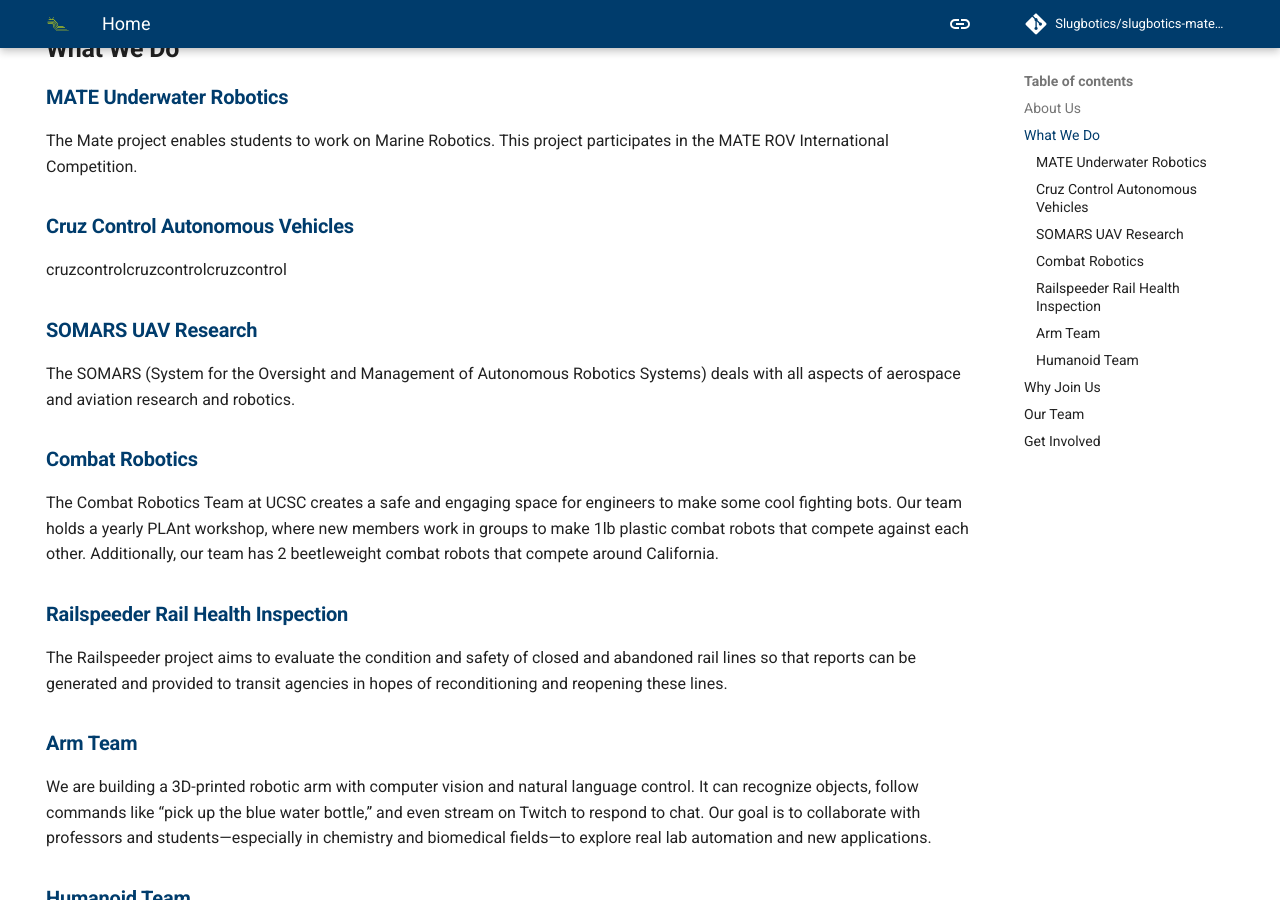
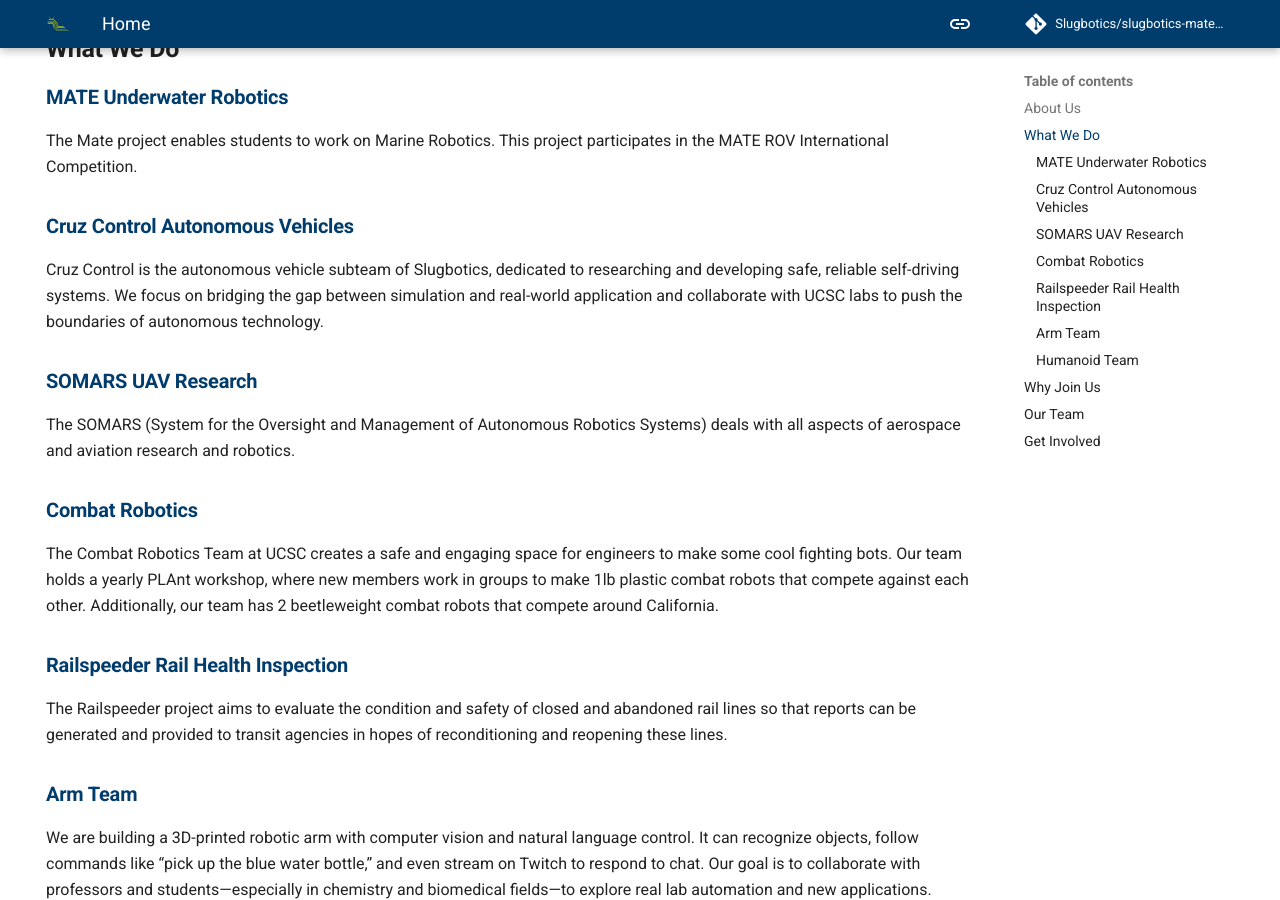
Before and after one commit to Slugbotics/slugbotics-material, an MkDocs documentation site: the page built from docs/index.md, in a window 1280 px wide and 900 px high, scrolled down 1159 px. Built offline with MkDocs 1.6.1 and Material for MkDocs 9.7.7, drawn with Linux system fonts in a browser that asks for light colours; comment, search, counter and statistics services are not loaded.

Commit message:
Update Cruz Control description on index.html

```diff
--- a/docs/index.md
+++ b/docs/index.md
@@ -20,7 +20,7 @@
 
 ### [Cruz Control Autonomous Vehicles](projects/cruzcontrol)
 
-cruzcontrolcruzcontrolcruzcontrol
+Cruz Control is the autonomous vehicle subteam of Slugbotics, dedicated to researching and developing safe, reliable self-driving systems. We focus on bridging the gap between simulation and real-world application and collaborate with UCSC labs to push the boundaries of autonomous technology.
 
 ### [SOMARS UAV Research](projects/somars)
 
```
